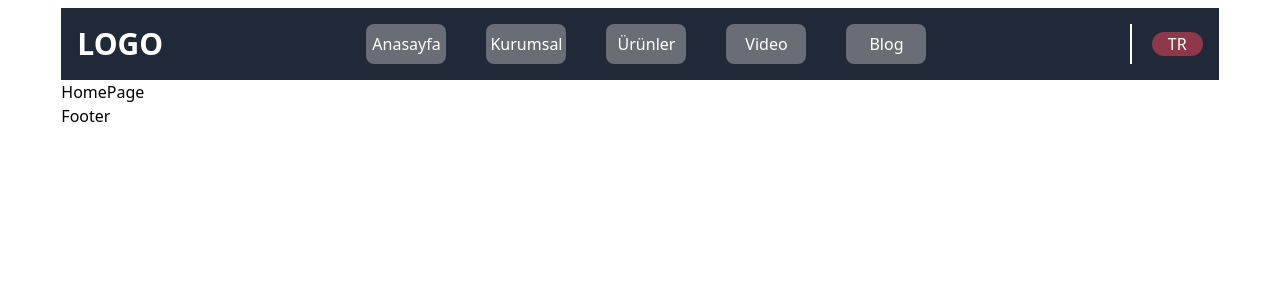
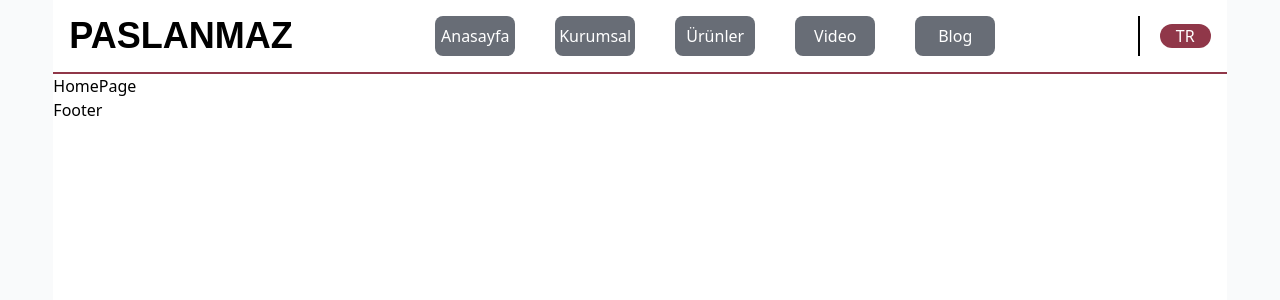
Before and after one commit to MustafaGokalq/paslanmaz, a React (Vite) app in the folder client/: page / in a window 1280 px wide. Shown: the top 300 px of the page. Built offline with nearby package versions, Linux system fonts and the light colour scheme; a web font is replaced by a local one.

Commit message:
navbar tamamlandı

```diff
--- a/client/src/layouts/MainLayout.tsx
+++ b/client/src/layouts/MainLayout.tsx
@@ -1,19 +1,21 @@
-import React, { ReactNode } from 'react'
-import Navbar from './Navbar'
-import Footer from './Footer'
+import React, { ReactNode } from "react";
+import Navbar from "./Navbar";
+import Footer from "./Footer";
 
 interface IProps {
-    children: ReactNode
+  children: ReactNode;
 }
 
-const MainLayout: React.FC<IProps> = ({children}) => {
+const MainLayout: React.FC<IProps> = ({ children }) => {
   return (
-    <div className=' w-11/12 mx-auto p-2'>
+    <div className=" bg-gray-50 min-h-screen">
+      <div className=" w-11/12 bg-white mx-auto min-h-screen">
         <Navbar />
-            {children}
+        {children}
         <Footer />
+      </div>
     </div>
-  )
-}
+  );
+};
 
-export default MainLayout
+export default MainLayout;
--- a/client/src/layouts/Navbar.tsx
+++ b/client/src/layouts/Navbar.tsx
@@ -1,10 +1,12 @@
-import React, { useState } from 'react';
+import React, { useState, useEffect, useRef } from 'react';
 import { Link } from 'react-router-dom';
 import { HiMenu, HiX } from 'react-icons/hi';
 
 const Navbar: React.FC = () => {
   const [activeLink, setActiveLink] = useState<string>('');
   const [menuOpen, setMenuOpen] = useState<boolean>(false);
+  const [language, setLanguage] = useState<boolean>(false);
+  const languageMenuRef = useRef<HTMLDivElement>(null);
 
   const links = ['Anasayfa', 'Kurumsal', 'Ürünler', 'Video', 'Blog'];
 
@@ -17,27 +19,50 @@ const Navbar: React.FC = () => {
     setMenuOpen(!menuOpen);
   };
 
+  const resetState = () => {
+    setLanguage(false);
+  };
+
+  useEffect(() => {
+    const handleClickOutside = (event: MouseEvent) => {
+      if (
+        languageMenuRef.current &&
+        !languageMenuRef.current.contains(event.target as Node)
+      ) {
+        resetState();
+      }
+    };
+
+    document.addEventListener('mousedown', handleClickOutside);
+
+    return () => {
+      document.removeEventListener('mousedown', handleClickOutside);
+    };
+  }, []);
+
   return (
-    <div className='flex items-center justify-between p-4 bg-gray-800 text-white'>
+    <div className='flex items-center justify-between p-4 text-black border-b-2 border-darkDanger relative'>
       {/* LOGO */}
-      <div className='text-3xl font-bold'>
-        LOGO
+      <div className='text-4xl font-bold font-gemunu'>
+        PASLANMAZ
       </div>
 
       {/* HAMBURGER ICON */}
-      <div className='md:hidden' onClick={toggleMenu}>
-        {menuOpen ? <HiX size={28} /> : <HiMenu size={28} />}
+      <div className='md:hidden z-20' onClick={toggleMenu}>
+        <div>
+          {menuOpen ? <HiX size={28} onClick={() => setMenuOpen(false)}/> : <HiMenu size={28} />}
+        </div>
       </div>
 
       {/* NAVIGATION LINKS */}
-      <div className={`fixed inset-0 flex flex-col items-center justify-center bg-gray-800 md:static md:flex-row md:bg-transparent transition-transform transform ${menuOpen ? 'translate-x-0 flex w-full h-full justify-start' : 'translate-x-full md:translate-x-0'}`}>
+      <div className={`fixed inset-0 flex flex-col items-start justify-start pt-16 md:pt-0 md:static md:flex-row md:bg-transparent transition-transform transform ${menuOpen ? 'translate-x-0 right-0 top-0 flex w-full h-full md:h-auto' : 'translate-x-full md:translate-x-0'}`}>
         <div className='flex flex-col md:flex-row md:items-center md:gap-x-10'>
           {links.map((link) => (
             <div
               key={link}
               className={`cursor-pointer ${
                 activeLink === link ? 'bg-darkDanger' : 'bg-secondary'
-              } text-white hover:bg-darkDanger p-2 rounded-lg flex justify-center items-center w-20`}
+              } text-white hover:bg-secondary p-2 rounded-lg flex justify-center items-center w-20 mb-2 md:mb-0`}
               onClick={() => handleSetActiveLink(link)}
             >
               <Link to={`/${link.toLowerCase()}`}>{link}</Link>
@@ -47,11 +72,22 @@ const Navbar: React.FC = () => {
       </div>
 
       {/* LANGUAGE */}
-      <div className='hidden md:flex gap-x-5 justify-center items-center'>
-        <div className='border w-0 h-10 border-white'></div>
-        <div className='bg-darkDanger px-4 h-6 flex justify-center items-center rounded-xl cursor-pointer'>
+      <div ref={languageMenuRef} className='hidden md:flex gap-x-5 justify-center items-center relative' onClick={() => setLanguage(!language)}>
+        <div className='border w-0 h-10 border-black'></div>
+        <div className='bg-darkDanger text-white px-4 h-6 flex justify-center items-center rounded-xl cursor-pointer'>
           TR
         </div>
+        {
+          language && (
+            <div className='absolute top-10 bg-black bg-opacity-50 rounded text-white font-bold border w-32'>
+              <ul className='flex justify-center items-center flex-col cursor-pointer'>
+                <li className='w-full hover:bg-darkDanger transition-all'>En</li>
+                <li className='w-full hover:bg-darkDanger transition-all'>Fr</li>
+                <li className='w-full hover:bg-darkDanger transition-all'>De</li>
+              </ul>
+            </div>
+          )
+        }
       </div>
     </div>
   );
```
